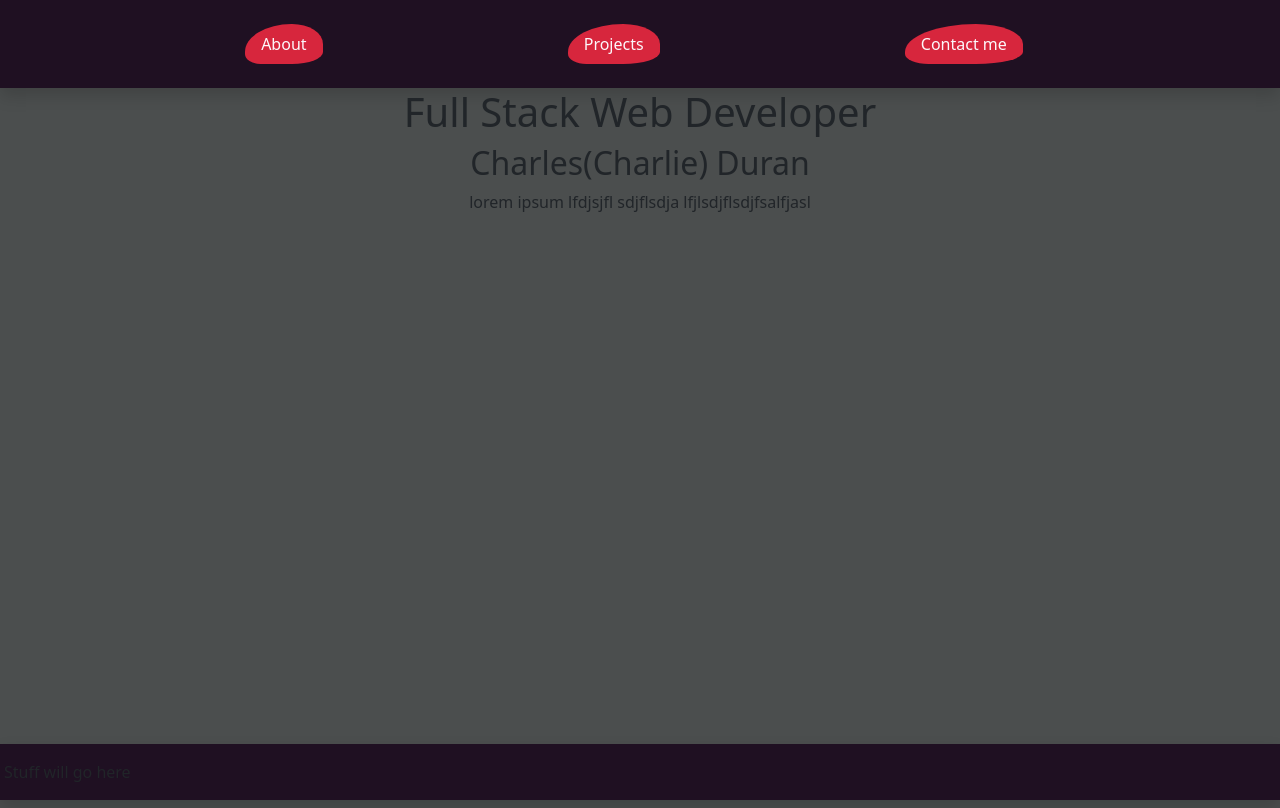
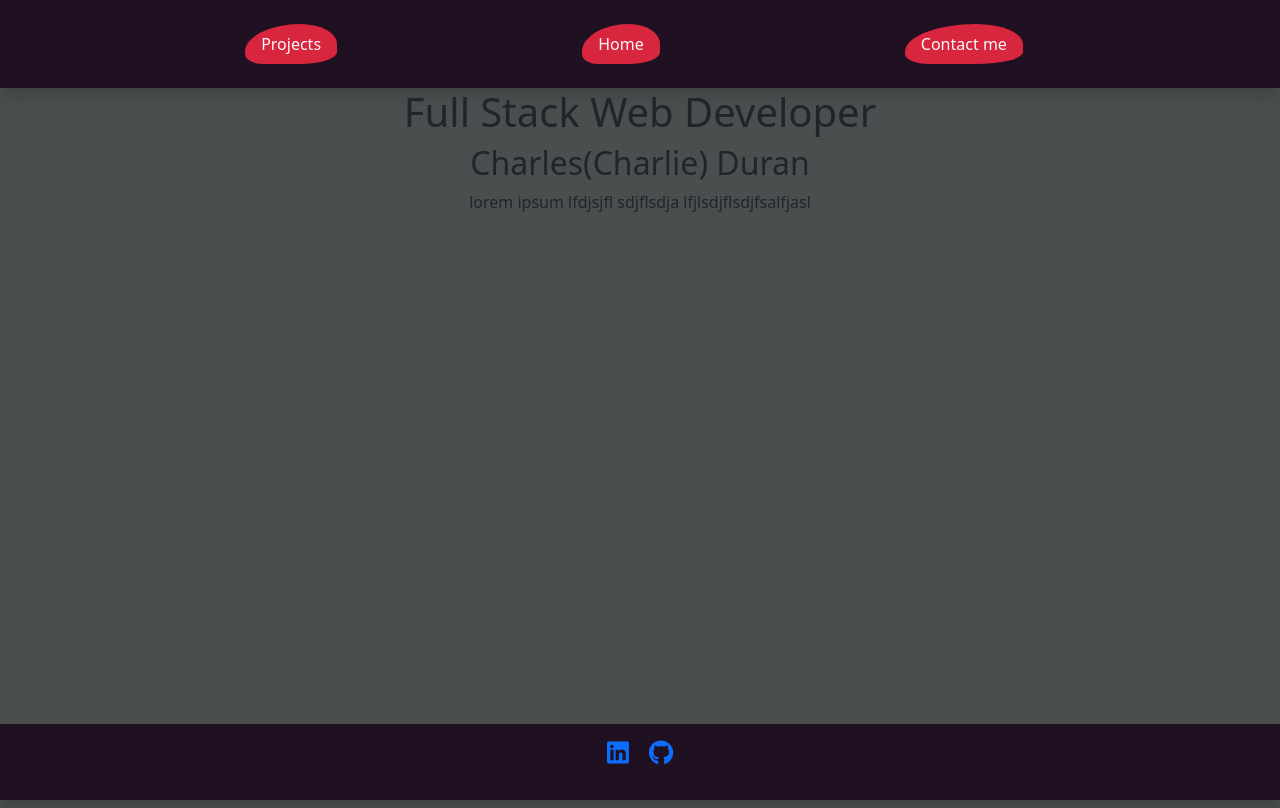
Before and after one commit to 4Charlie4/charlieReactPortfolio, a React (Create React App) app in the folder charlie-portfolio/: page / in a window 1280 px wide. Built offline with nearby package versions, Linux system fonts and the light colour scheme.

Commit message:
footer added with links to social

```diff
--- a/charlie-portfolio/src/components/Footer/index.js
+++ b/charlie-portfolio/src/components/Footer/index.js
@@ -1,9 +1,30 @@
 import React from "react";
+import { FontAwesomeIcon } from "@fortawesome/react-fontawesome";
+import { faLinkedin, faGithub } from "@fortawesome/free-brands-svg-icons";
 
 function Footer() {
   return (
     <div className="footer container-fluid shadow">
-      <footer className="row">Stuff will go here</footer>
+      <footer className="row">
+        <ul className="d-flex justify-content-center social">
+          <li>
+            <a
+              target="_blank"
+              rel="noreferrer"
+              href="https://www.linkedin.com/in/charliedev4/"
+            >
+              <FontAwesomeIcon icon={faLinkedin} color="4d4d4e" />
+            </a>
+            <a
+              target="_blank"
+              rel="noreferrer"
+              href="https://github.com/4Charlie4"
+            >
+              <FontAwesomeIcon icon={faGithub} color="4d4d4e" />
+            </a>
+          </li>
+        </ul>
+      </footer>
     </div>
   );
 }
--- a/charlie-portfolio/src/components/Nav/index.js
+++ b/charlie-portfolio/src/components/Nav/index.js
@@ -5,13 +5,13 @@ function Navi() {
   return (
     <div className="nav col d-flex justify-content-evenly ">
       <Nav.Item>
-        <Nav.Link href="#about" className="navItems ">
-          About
+        <Nav.Link href="#projects" className="navItems ">
+          Projects
         </Nav.Link>
       </Nav.Item>
       <Nav.Item>
-        <Nav.Link href="#projects" className="navItems">
-          Projects
+        <Nav.Link href="#home" className="navItems">
+          Home
         </Nav.Link>
       </Nav.Item>
       <Nav.Item>
--- a/charlie-portfolio/src/index.scss
+++ b/charlie-portfolio/src/index.scss
@@ -43,8 +43,7 @@ body {
 .aboutSect {
   width: 100%;
   will-change: contents;
-  height: 90%;
-  min-height: 566px;
+
   position: absolute;
   /* opacity: 0; */
   margin: 0 auto;
@@ -65,3 +64,17 @@ body {
   position: fixed;
   bottom: 0;
  }
+.social {
+  list-style: none;
+  padding: 0;
+}
+
+.social li
+{
+  a {
+    padding: 10px;
+    font-size: 25px;
+    line-height: 20px;
+
+  }
+}
```
